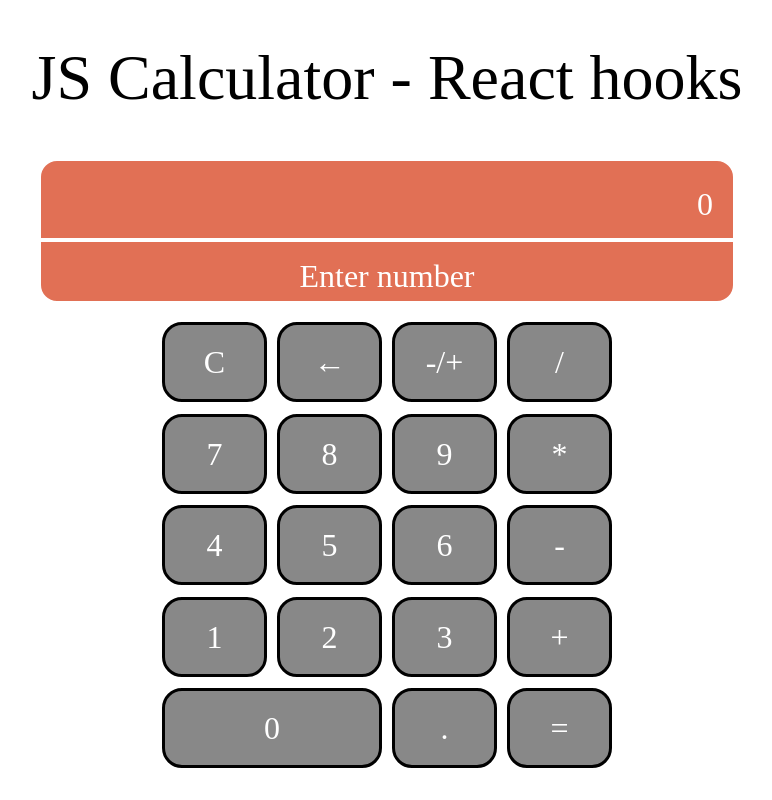
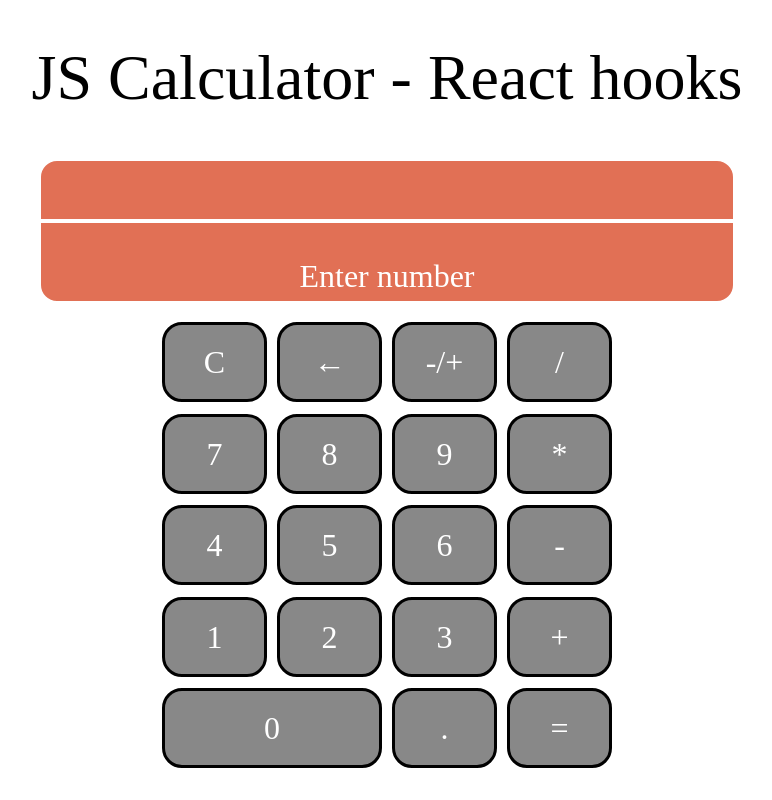
Before and after one commit to Barlowe90/js-calculator, a React (Create React App) app: page / in a window 1280 px wide. Shown: the whole page, without its empty margins (253-1025 px from the left). Built offline with nearby package versions, Linux system fonts and the light colour scheme.

Commit message:
HandleSetDisplayValue
Function for passing value number button to display

```diff
--- a/src/Components/NumberProvider/NumberProvider.js
+++ b/src/Components/NumberProvider/NumberProvider.js
@@ -1,11 +1,18 @@
-import React from "react";
+import React, { useState } from "react";
 
 export const NumberContext = React.createContext();
 
 const NumberProvider = (props) => {
-  const number = "0";
+  const [number, setNumber] = useState("");
+
+  const handleSetDisplayValue = (num) => {
+    if (!number.includes(".") || num !== ".") {
+      setNumber(`${(number + num).replace(/^0+/, "")}`);
+    }
+  };
+
   return (
-    <NumberContext.Provider value={{ number }}>
+    <NumberContext.Provider value={{ handleSetDisplayValue, number }}>
       {props.children}
     </NumberContext.Provider>
   );
```
